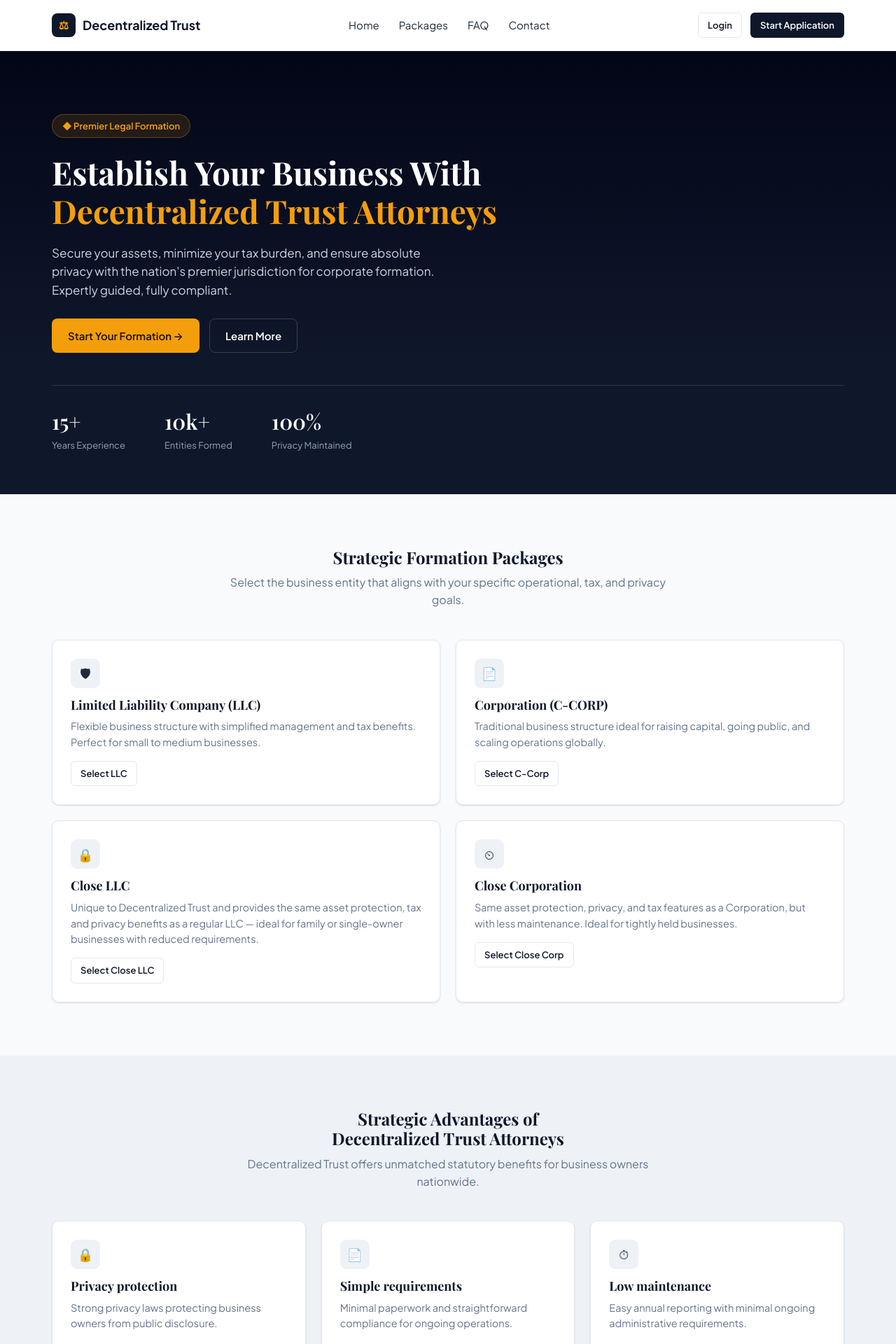
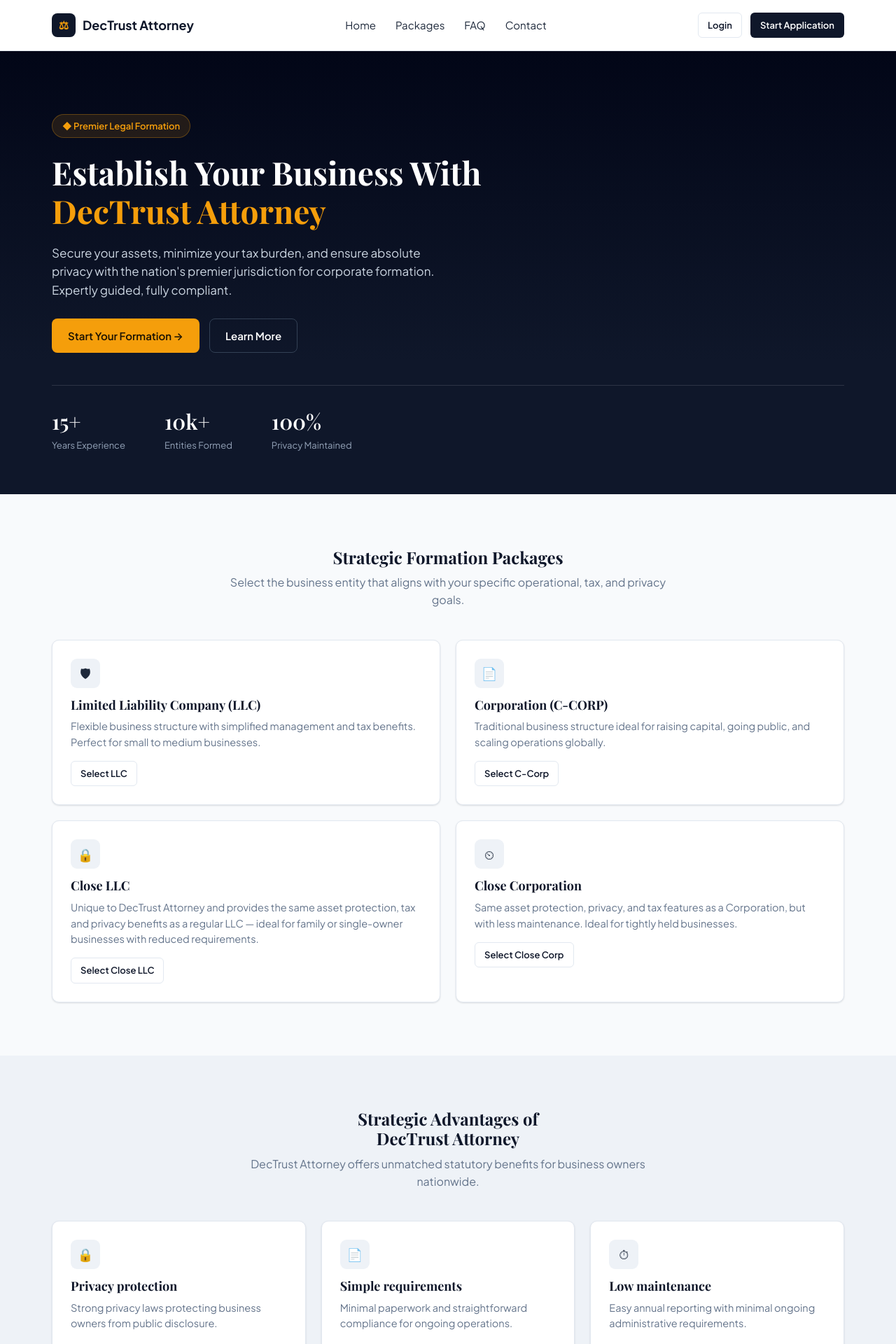
Before and after one commit to olybless89-cyber/decentralized-trust-attorneys, a PHP site: page / in a window 1280 px wide. Shown: the top 1920 px of the page at 70% size. Run offline with PHP 8.4, Linux system fonts and the light colour scheme; some libraries are stand-ins or nearby versions.

Commit message:
Rebrand site to DecTrust Attorney, update domain and support email

```diff
--- a/admin/assets/admin.css
+++ b/admin/assets/admin.css
@@ -1,5 +1,5 @@
 /* ============================================================
-   Decentralized Trust Attorneys — Admin Panel v4
+   DecTrust Attorney — Admin Panel v4
    Red / black / white "System Dashboard" theme
    ============================================================ */
 
--- a/assets/css/style.css
+++ b/assets/css/style.css
@@ -1,4 +1,4 @@
-/* Decentralized Trust Attorneys — Demo Theme
+/* DecTrust Attorney — Demo Theme
    Palette: navy #0f172a / #020617, gold #f59e0b, slate grays, cream bg
    Type: Playfair Display (headings), Plus Jakarta Sans (body) */
 
--- a/composer.json
+++ b/composer.json
@@ -1,6 +1,6 @@
 {
     "name": "digitalweboracle/decentralized-trust-attorneys",
-    "description": "Decentralized Trust Attorneys demo — declares required PHP extensions so Railway's build always installs the MySQL PDO driver.",
+    "description": "DecTrust Attorney demo — declares required PHP extensions so Railway's build always installs the MySQL PDO driver.",
     "require": {
         "php": ">=8.0",
         "ext-pdo": "*",
--- a/config.php
+++ b/config.php
@@ -1,6 +1,6 @@
 <?php
 /**
- * Decentralized Trust Attorneys - Site Configuration
+ * DecTrust Attorney - Site Configuration
  *
  * Works two ways, automatically:
  *  1) RAILWAY: if you add a MySQL plugin to your Railway project and set
@@ -39,13 +39,13 @@ define('SMTP_PORT', (int) env_or('SMTP_PORT', '587'));
 define('SMTP_USER', env_or('SMTP_USER', ''));
 define('SMTP_PASS', env_or('SMTP_PASS', ''));
 define('SMTP_SECURE', env_or('SMTP_SECURE', 'tls')); // 'tls' or 'ssl'
-define('SMTP_FROM', env_or('SMTP_FROM', 'no-reply@decenttrustattorneys.com'));
-define('SMTP_FROM_NAME', env_or('SMTP_FROM_NAME', 'Decentralized Trust Attorneys'));
+define('SMTP_FROM', env_or('SMTP_FROM', 'no-reply@dectrustattorney.com'));
+define('SMTP_FROM_NAME', env_or('SMTP_FROM_NAME', 'DecTrust Attorney'));
 
 // ---- Site settings ----
-define('SITE_NAME', 'Decentralized Trust Attorneys');
-define('SITE_URL', env_or('SITE_URL', 'https://decenttrustattorneys.com')); // update to your live domain
-define('SUPPORT_EMAIL', 'contact@decenttrustattorneys.com');
+define('SITE_NAME', 'DecTrust Attorney');
+define('SITE_URL', env_or('SITE_URL', 'https://dectrustattorney.com')); // update to your live domain
+define('SUPPORT_EMAIL', 'contact@dectrustattorney.com');
 define('SUPPORT_PHONE', '(307) 555-0123');
 
 // ---- Session ----
--- a/includes/dash_header.php
+++ b/includes/dash_header.php
@@ -36,7 +36,7 @@ try {
 
 <div class="admin-shell dash-shell">
   <aside class="admin-side dash-side">
-    <div class="brand"><span class="mark">&#9878;</span> Decentralized Trust</div>
+    <div class="brand"><span class="mark">&#9878;</span> DecTrust Attorney</div>
     <div class="side-user">
       <div class="side-avatar"><?= e($initials ?: 'U') ?></div>
       <div>
--- a/includes/footer.php
+++ b/includes/footer.php
@@ -2,7 +2,7 @@
   <div class="container">
     <div class="grid grid-4">
       <div>
-        <div class="brand" style="margin-bottom:12px"><span class="mark">&#9878;</span> Decentralized Trust Attorneys</div>
+        <div class="brand" style="margin-bottom:12px"><span class="mark">&#9878;</span> DecTrust Attorney</div>
         <p style="font-size:14px;max-width:280px">Professional business formation services. Fast, affordable, and reliable.</p>
         <div class="contact-line">&#9993; <?= e(SUPPORT_EMAIL) ?></div>
         <div class="contact-line">&#9742; <?= e(SUPPORT_PHONE) ?></div>
@@ -16,7 +16,7 @@
       </div>
       <div>
         <h4>Resources</h4>
-        <a href="<?= $__base ?? '' ?>index.php#why">Why Decentralized Trust</a>
+        <a href="<?= $__base ?? '' ?>index.php#why">Why DecTrust Attorney</a>
         <a href="<?= $__base ?? '' ?>index.php#faq">FAQ</a>
         <a href="<?= $__base ?? '' ?>index.php#packages">Pricing</a>
       </div>
@@ -29,7 +29,7 @@
       </div>
     </div>
     <div class="footer-bottom">
-      <span>&copy; <?= date('Y') ?> Decentralized Trust Attorneys. All rights reserved.</span>
+      <span>&copy; <?= date('Y') ?> DecTrust Attorney. All rights reserved.</span>
       <a href="<?= $__base ?? '' ?>admin/login.php" style="color:var(--muted)">&#9881; Admin Login</a>
     </div>
   </div>
--- a/includes/header.php
+++ b/includes/header.php
@@ -53,7 +53,7 @@ $__ogUrl   = $__origin . ($_SERVER['REQUEST_URI'] ?? '/');
 <header class="topnav">
   <div class="container">
     <a href="<?= $__base ?? '' ?>index.php" class="brand">
-      <span class="mark">&#9878;</span> Decentralized Trust
+      <span class="mark">&#9878;</span> DecTrust Attorney
     </a>
     <nav class="nav-links">
       <a href="<?= $__base ?? '' ?>index.php">Home</a>
--- a/index.php
+++ b/index.php
@@ -6,7 +6,7 @@ require __DIR__ . '/includes/header.php';
 <section class="hero">
   <div class="container">
     <div class="eyebrow">&#9670; Premier Legal Formation</div>
-    <h1>Establish Your Business With<br><span class="accent">Decentralized Trust Attorneys</span></h1>
+    <h1>Establish Your Business With<br><span class="accent">DecTrust Attorney</span></h1>
     <p class="lead">Secure your assets, minimize your tax burden, and ensure absolute privacy with the nation's premier jurisdiction for corporate formation. Expertly guided, fully compliant.</p>
     <div class="hero-actions">
       <a href="application.php" class="btn btn-gold" data-loader-label="Loading your application&hellip;">Start Your Formation &rarr;</a>
@@ -42,7 +42,7 @@ require __DIR__ . '/includes/header.php';
       <div class="card">
         <div class="icon-badge">&#128274;</div>
         <h3>Close LLC</h3>
-        <p>Unique to Decentralized Trust and provides the same asset protection, tax and privacy benefits as a regular LLC &mdash; ideal for family or single-owner businesses with reduced requirements.</p>
+        <p>Unique to DecTrust Attorney and provides the same asset protection, tax and privacy benefits as a regular LLC &mdash; ideal for family or single-owner businesses with reduced requirements.</p>
         <a href="application.php?type=CLOSE_LLC" class="btn btn-outline btn-sm" data-loader-label="Loading your application&hellip;">Select Close LLC</a>
       </div>
       <div class="card">
@@ -58,8 +58,8 @@ require __DIR__ . '/includes/header.php';
 <section class="section section-alt" id="why">
   <div class="container">
     <div class="section-head">
-      <h2>Strategic Advantages of<br>Decentralized Trust Attorneys</h2>
-      <p>Decentralized Trust offers unmatched statutory benefits for business owners nationwide.</p>
+      <h2>Strategic Advantages of<br>DecTrust Attorney</h2>
+      <p>DecTrust Attorney offers unmatched statutory benefits for business owners nationwide.</p>
     </div>
     <div class="grid grid-3">
       <div class="card"><div class="icon-badge">&#128274;</div><h3>Privacy protection</h3><p>Strong privacy laws protecting business owners from public disclosure.</p></div>
--- a/sql/migration_v2.sql
+++ b/sql/migration_v2.sql
@@ -1,4 +1,4 @@
--- Decentralized Trust Attorneys - Migration v1 -> v2
+-- DecTrust Attorney - Migration v1 -> v2
 -- Run this via phpMyAdmin on your EXISTING database (the one already live
 -- at webotester.online/dta-demo/) instead of re-importing schema.sql, so
 -- you keep your existing users and applications.
--- a/sql/migration_v3.sql
+++ b/sql/migration_v3.sql
@@ -1,4 +1,4 @@
--- Decentralized Trust Attorneys - Migration v2 -> v3
+-- DecTrust Attorney - Migration v2 -> v3
 -- Adds the wallet features (Send / Receive / Swap / Buy) and their
 -- transaction ledger. Run this on your EXISTING database instead of
 -- re-importing schema.sql, so you keep your existing users/applications.
--- a/sql/migration_v4.sql
+++ b/sql/migration_v4.sql
@@ -1,4 +1,4 @@
--- Decentralized Trust Attorneys - Migration v3 -> v4
+-- DecTrust Attorney - Migration v3 -> v4
 -- Adds wallet connection logging and a coin/asset column on withdrawals,
 -- to power the redesigned admin panel (Wallet Logs + Withdrawal Requests).
 -- Run this on your EXISTING database instead of re-importing schema.sql.
--- a/sql/migration_v5.sql
+++ b/sql/migration_v5.sql
@@ -1,4 +1,4 @@
--- Decentralized Trust Attorneys - Migration v4 -> v5
+-- DecTrust Attorney - Migration v4 -> v5
 -- Adds provider/label columns to wallet_connections and a status column
 -- so a user can link wallets from a picker (Exodus, Coinbase, etc.) and
 -- unlink them later, for the redesigned "Wallet Management" page.
--- a/sql/schema.sql
+++ b/sql/schema.sql
@@ -1,4 +1,4 @@
--- Decentralized Trust Attorneys - Demo Schema (v2)
+-- DecTrust Attorney - Demo Schema (v2)
 -- Import this file via cPanel > phpMyAdmin (select your DB, then Import)
 -- If you already imported v1 on a live site, use sql/migration_v2.sql instead
 -- so you don't lose existing users/applications.
```
Also changed, not shown: .htaccess, README.txt.
